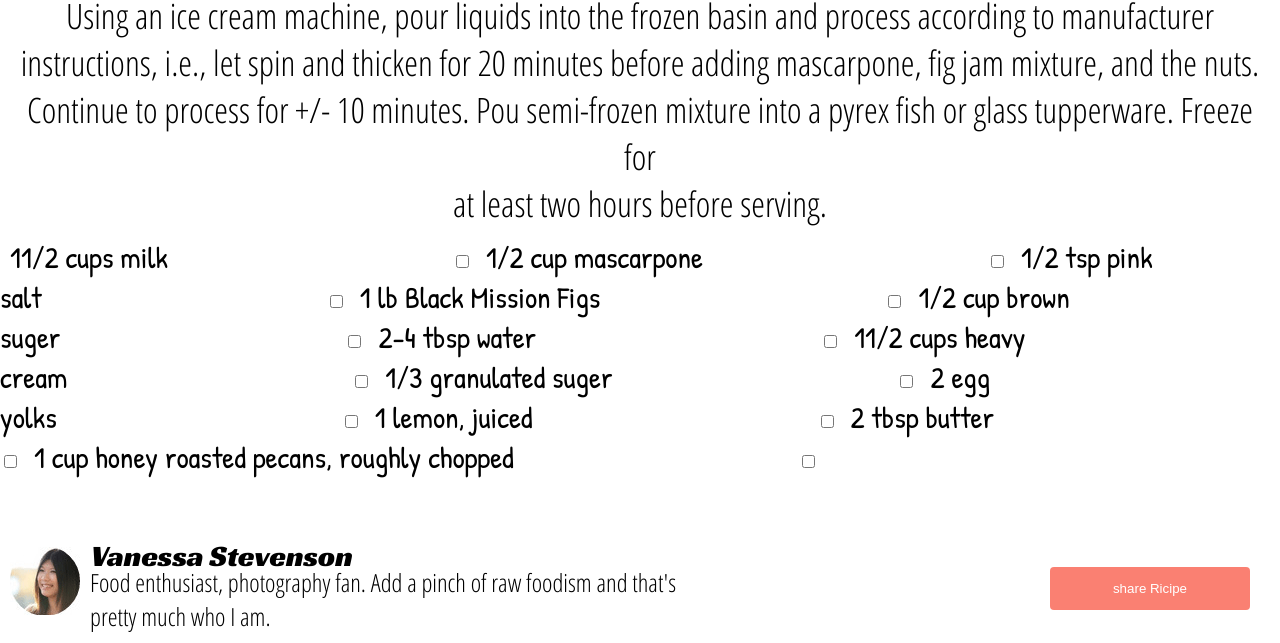
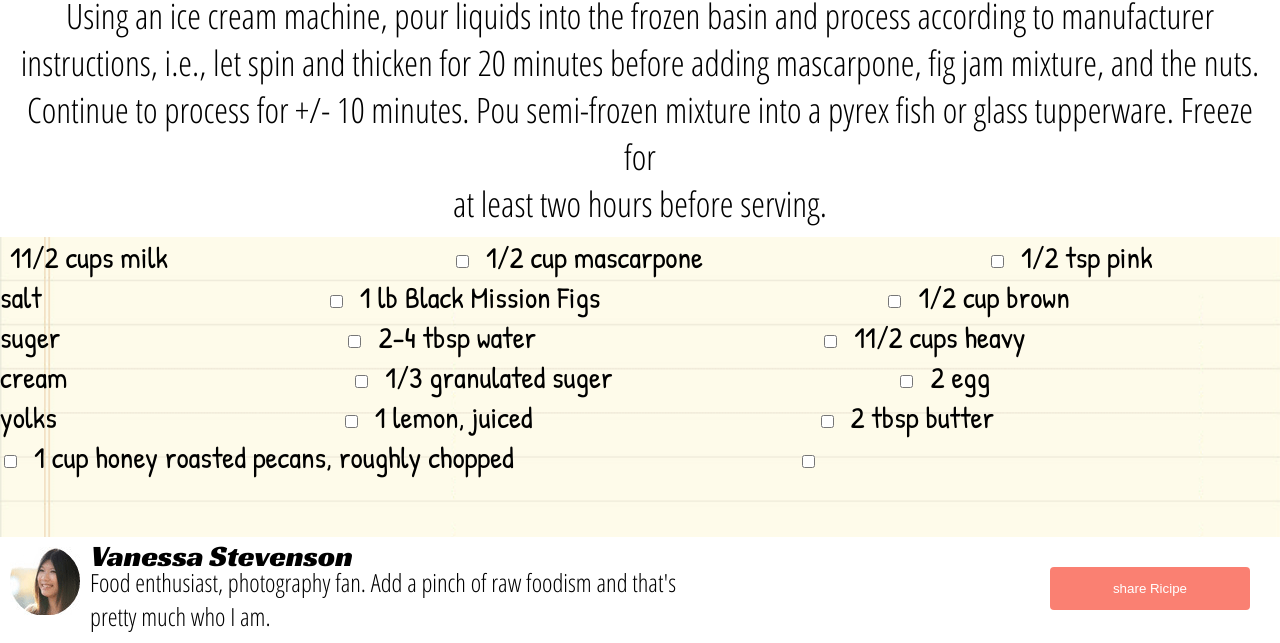
Before and after one commit to Maram-997/chocolate-pizza, a plain HTML site: page index.html in a window 1280 px wide. Shown: the part 1507-2150 px from the top of the page. Drawn offline with Linux system fonts and the light colour scheme; the site is published under a folder, as on GitHub Pages, so addresses that start at the root find nothing; a web font is replaced by a local one.

Commit message:
another fixing

```diff
--- a/stylesheet.css
+++ b/stylesheet.css
@@ -72,7 +72,7 @@ div span{
 }
 
 section{
-    background-image: url(/images/list-bg.png);
+    background-image: url(./images/list-bg.png);
     background-repeat: no-repeat;
    background-size: cover;
     height: 300px;
```
